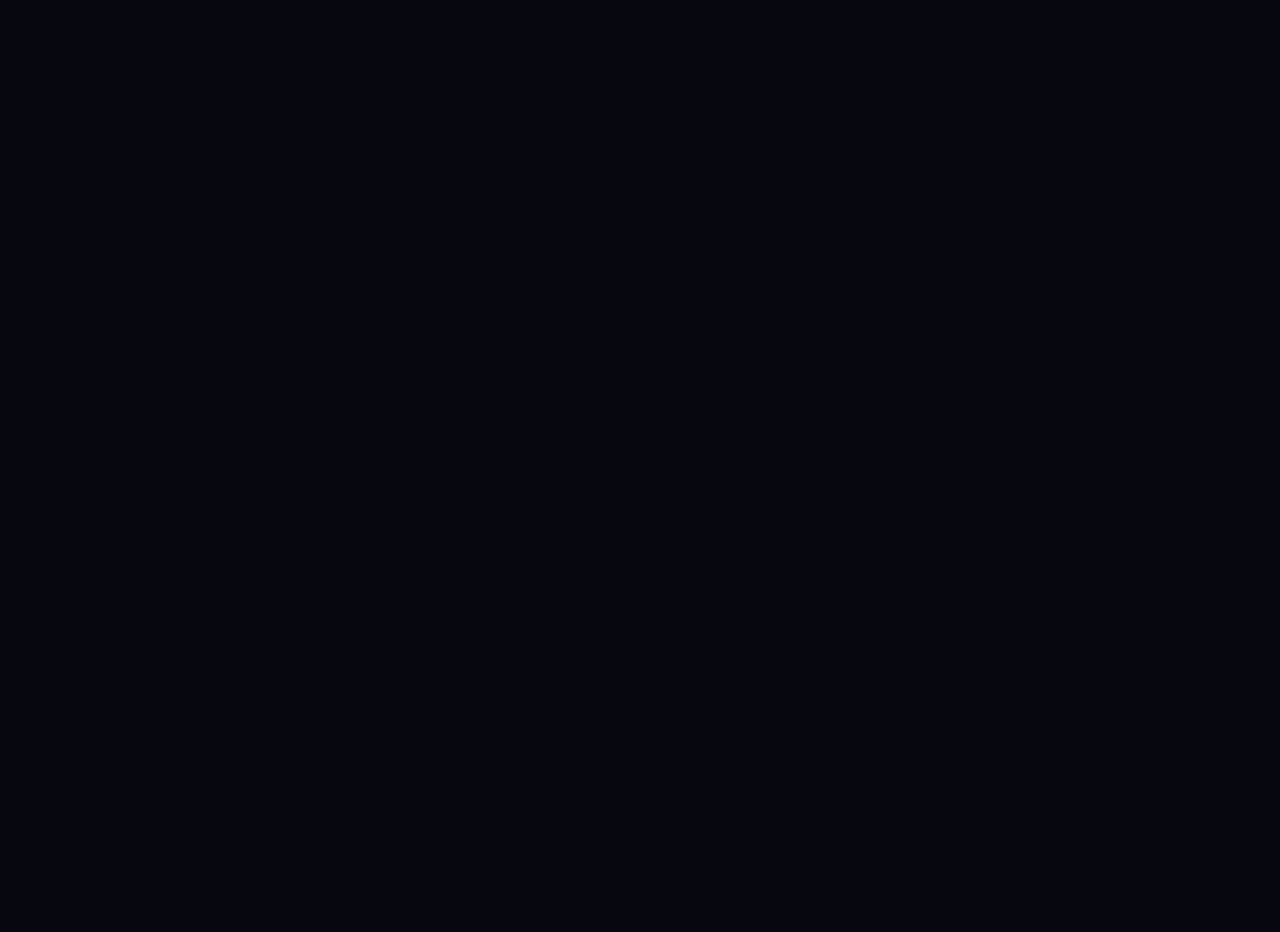
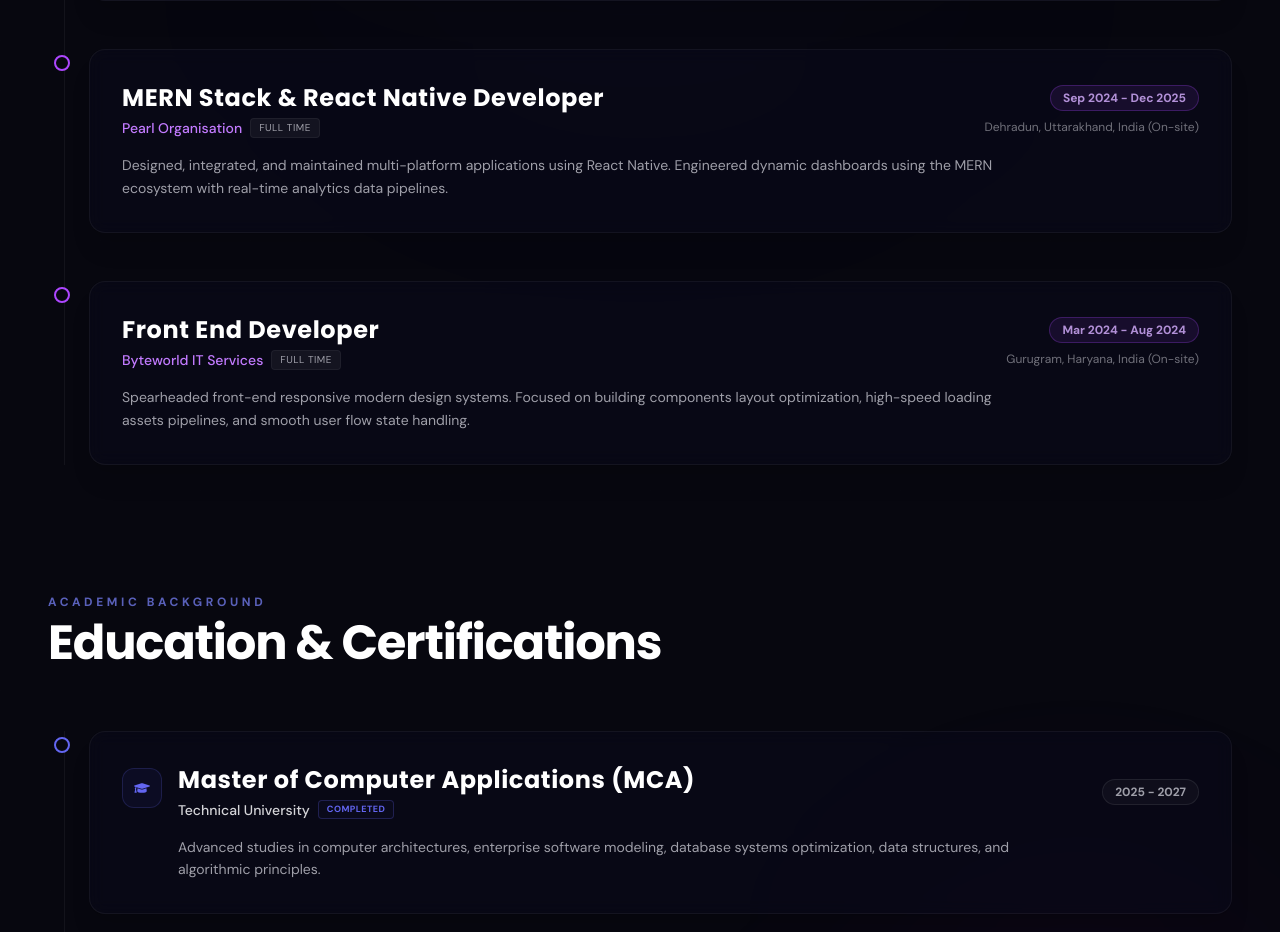
Before and after one commit to devsharma2208/latest_portfoio, a Next.js app: page /about in a window 1280 px wide. Shown: the part 1840-2772 px from the top of the page. Before the commit the page ends 1749 px from the top, so only its background shows below. Built offline with nearby package versions, Linux system fonts and the light colour scheme.

Commit message:
udpated education

```diff
--- a/src/app/about/page.jsx
+++ b/src/app/about/page.jsx
@@ -17,19 +17,20 @@ import {
   FaBriefcase,
   FaGlobe,
   FaLanguage,
-  FaBirthdayCake,
   FaUser,
   FaLocationArrow,
   FaLinkedin,
   FaGithub,
-  FaBrain, // Added for Machine Learning & LLMs
+  FaBrain,
+  FaGraduationCap, // Added for Education Title
+  FaCertificate,   // Added for Certification/Newton School
 } from "react-icons/fa";
 import {
   SiNextdotjs,
   SiTailwindcss,
   SiExpress,
   SiMongodb,
-  SiFastapi, // Added for FastAPI
+  SiFastapi,
 } from "react-icons/si";
 import { CursorGlow, CustomCursor } from "@/custom/mouseGlow/page";
 
@@ -73,13 +74,10 @@ function SkillCircle({ skill, index }) {
           animationDelay: `${index * 0.2}s`,
         }}
       >
-        {/* Outer glow ring */}
         <div
           className="absolute -inset-3 rounded-full opacity-0 group-hover:opacity-100 transition-opacity duration-700 blur-xl"
           style={{ backgroundColor: `${color}15` }}
         />
-
-        {/* Background circle glow */}
         <div
           className="absolute inset-0 rounded-full blur-2xl opacity-20"
           style={{ backgroundColor: color }}
@@ -87,7 +85,6 @@ function SkillCircle({ skill, index }) {
 
         <div className="relative w-24 h-24 sm:w-28 sm:h-28">
           <svg className="w-full h-full -rotate-90" viewBox="0 0 100 100">
-            {/* Track */}
             <circle
               cx="50"
               cy="50"
@@ -96,7 +93,6 @@ function SkillCircle({ skill, index }) {
               strokeWidth="5"
               fill="rgba(255,255,255,0.02)"
             />
-            {/* Progress */}
             <motion.circle
               cx="50"
               cy="50"
@@ -123,7 +119,6 @@ function SkillCircle({ skill, index }) {
             />
           </svg>
 
-          {/* Icon + percentage */}
           <div className="absolute inset-0 flex flex-col items-center justify-center">
             <Icon className="text-xl sm:text-2xl mb-0.5" style={{ color }} />
             <span
@@ -136,7 +131,6 @@ function SkillCircle({ skill, index }) {
         </div>
       </div>
 
-      {/* Label */}
       <p className="mt-4 text-xs sm:text-sm text-zinc-500 group-hover:text-zinc-200 transition-colors duration-500 font-medium text-center max-w-[90px] sm:max-w-none">
         {name}
       </p>
@@ -183,11 +177,60 @@ export default function AboutPage() {
     { name: "Node.js", percent: 80, color: "#68A063", icon: FaNodeJs },
     { name: "Express.js", percent: 75, color: "#A0AEC0", icon: SiExpress },
     { name: "MongoDB", percent: 75, color: "#4DB33D", icon: SiMongodb },
-    // Newly Added AI/ML & Python Technologies
     { name: "ML", percent: 75, color: "#FF6F61", icon: FaBrain },
     { name: "LLM", percent: 80, color: "#A855F7", icon: FaBrain },
     { name: "LangChain", percent: 70, color: "#1C3D5A", icon: FaBrain },
     { name: "FastAPI", percent: 80, color: "#009688", icon: SiFastapi },
+  ];
+
+  // Professional Experience Array
+  const experience = [
+    {
+      role: "Full Stack Developer",
+      company: "Centrelocus",
+      type: "Full Time",
+      duration: "Mar 2026 - Present",
+      location: "Dehradun, Uttarakhand, India (On-site)",
+      description: "Leading MERN & Next.js architecture development while implementing advanced, scalable backend logic alongside customized AI tools and performance rendering optimization frameworks.",
+    },
+    {
+      role: "MERN Stack & React Native Developer",
+      company: "Pearl Organisation",
+      type: "Full Time",
+      duration: "Sep 2024 - Dec 2025",
+      location: "Dehradun, Uttarakhand, India (On-site)",
+      description: "Designed, integrated, and maintained multi-platform applications using React Native. Engineered dynamic dashboards using the MERN ecosystem with real-time analytics data pipelines.",
+    },
+    {
+      role: "Front End Developer",
+      company: "Byteworld IT Services",
+      type: "Full Time",
+      duration: "Mar 2024 - Aug 2024",
+      location: "Gurugram, Haryana, India (On-site)",
+      description: "Spearheaded front-end responsive modern design systems. Focused on building components layout optimization, high-speed loading assets pipelines, and smooth user flow state handling.",
+    },
+  ];
+
+  // Education Array
+  const education = [
+    {
+      degree: "Master of Computer Applications (MCA)",
+      institution: "Technical University",
+      duration: "2025 - 2027",
+      status: "Completed",
+      icon: FaGraduationCap,
+      color: "#6366f1",
+      description: "Advanced studies in computer architectures, enterprise software modeling, database systems optimization, data structures, and algorithmic principles.",
+    },
+    {
+      degree: "Full Stack Web Development Program",
+      institution: "Newton School",
+      duration: "2023 - 2024",
+      status: "Certification",
+      icon: FaCertificate,
+      color: "#10b981",
+      description: "Immersive industrial coding Bootcamp specializing in MERN stack ecosystem. Mastered data architectures, modern state workflows, testing suites, and complex problem-solving patterns.",
+    },
   ];
 
   const fadeUp = {
@@ -214,7 +257,6 @@ export default function AboutPage() {
       <CustomCursor />
       <Header />
 
-      {/* Reduced gap from pt-40 to pt-24 to bring content closer to Header */}
       <main className="relative max-w-7xl mx-auto px-4 sm:px-6 lg:px-8 pt-24 pb-32">
         {/* Grid background */}
         <div
@@ -257,7 +299,6 @@ export default function AboutPage() {
             Profile
           </motion.h1>
 
-          {/* Stylish underline */}
           <motion.div
             variants={fadeUp}
             custom={2}
@@ -280,24 +321,18 @@ export default function AboutPage() {
             className="lg:col-span-5 h-full"
           >
             <div className="group relative h-full flex flex-col">
-              {/* Card outer glow */}
               <div className="absolute -inset-1 rounded-3xl bg-gradient-to-br from-purple-500/[0.08] via-fuchsia-500/[0.04] to-indigo-500/[0.08] opacity-0 group-hover:opacity-100 transition-opacity duration-1000 blur-xl" />
 
               <div className="relative h-full flex flex-col rounded-3xl border border-white/[0.06] bg-white/[0.02] backdrop-blur-xl overflow-hidden">
-                {/* Top gradient bar */}
                 <div className="h-1 bg-gradient-to-r from-purple-500 via-fuchsia-500 to-indigo-500" />
-
-                {/* Card inner glow on hover */}
                 <div className="absolute top-0 left-0 right-0 h-40 bg-gradient-to-b from-purple-500/[0.03] to-transparent pointer-events-none" />
 
                 <div className="relative p-6 sm:p-8 flex flex-col h-full">
-                  {/* Avatar + Name */}
                   <div className="flex items-center gap-4 mb-8">
                     <div className="relative">
                       <div className="w-16 h-16 rounded-2xl bg-gradient-to-br from-purple-600 to-indigo-600 flex items-center justify-center text-2xl font-bold shadow-lg shadow-purple-500/20">
                         DS
                       </div>
-                      {/* Status dot */}
                       <div className="absolute -bottom-1 -right-1 w-4 h-4 rounded-full bg-emerald-500 border-2 border-[#030303]">
                         <div className="absolute inset-0 rounded-full bg-emerald-400 animate-ping opacity-40" />
                       </div>
@@ -312,93 +347,31 @@ export default function AboutPage() {
                     </div>
                   </div>
 
-                  {/* Divider */}
                   <div className="h-px bg-gradient-to-r from-white/[0.06] via-white/[0.02] to-transparent mb-6" />
 
-                  {/* Info fields */}
                   <div className="space-y-1 text-3xl font-semibold">
-                    <InfoField
-                      icon={FaUser}
-                      label="Full Name"
-                      value="Dev Sharma"
-                      color="#a855f7"
-                    />
-                    <InfoField
-                      icon={FaBriefcase}
-                      label="Role"
-                      value="MERN & AI Stack Developer"
-                      color="#f472b6"
-                    />
-                    <InfoField
-                      icon={FaGlobe}
-                      label="Nationality"
-                      value="Indian"
-                      color="#38bdf8"
-                    />
-                    <InfoField
-                      icon={FaLanguage}
-                      label="Languages"
-                      value="English, Hindi"
-                      color="#a3e635"
-                    />
-                    <InfoField
-                      icon={FaMapMarkerAlt}
-                      label="Location"
-                      value="Saharanpur, Uttar Pradesh"
-                      color="#f87171"
-                    />
-                    <InfoField
-                      icon={FaLocationArrow}
-                      label="Current Location"
-                      value="Dehradun"
-                      color="#c084fc"
-                    />
-                    <InfoField
-                      icon={FaPhone}
-                      label="Phone"
-                      value="+91 7668776421"
-                      color="#34d399"
-                    />
-                    <InfoField
-                      icon={FaEnvelope}
-                      label="Email"
-                      value="devsharmaelc@gmail.com"
-                      color="#60a5fa"
-                    />
-                    <InfoField
-                      icon={FaBriefcase}
-                      label="Organisation"
-                      value="Centrelocus"
-                      color="#fbbf24"
-                    />
+                    <InfoField icon={FaUser} label="Full Name" value="Dev Sharma" color="#a855f7" />
+                    <InfoField icon={FaBriefcase} label="Role" value="MERN & AI Stack Developer" color="#f472b6" />
+                    <InfoField icon={FaGlobe} label="Nationality" value="Indian" color="#38bdf8" />
+                    <InfoField icon={FaLanguage} label="Languages" value="English, Hindi" color="#a3e635" />
+                    <InfoField icon={FaMapMarkerAlt} label="Location" value="Saharanpur, Uttar Pradesh" color="#f87171" />
+                    <InfoField icon={FaLocationArrow} label="Current Location" value="Dehradun" color="#c084fc" />
+                    <InfoField icon={FaPhone} label="Phone" value="+91 7668776421" color="#34d399" />
+                    <InfoField icon={FaEnvelope} label="Email" value="devsharmaelc@gmail.com" color="#60a5fa" />
+                    <InfoField icon={FaBriefcase} label="Organisation" value="Centrelocus" color="#fbbf24" />
                   </div>
 
-                  {/* Spacer to push footer down if needed */}
                   <div className="flex-grow"></div>
-
-                  {/* Divider */}
                   <div className="h-px bg-gradient-to-r from-white/[0.06] via-white/[0.02] to-transparent my-6" />
 
-                  {/* Social Links */}
                   <div className="flex items-center gap-3">
-                    <a
-                      href="https://linkedin.com"
-                      target="_blank"
-                      rel="noopener noreferrer"
-                      className="w-10 h-10 rounded-xl bg-white/[0.03] border border-white/[0.06] flex items-center justify-center text-zinc-500 hover:text-[#0A66C2] hover:border-[#0A66C2]/30 hover:bg-[#0A66C2]/[0.06] transition-all duration-300"
-                    >
+                    <a href="https://linkedin.com" target="_blank" rel="noopener noreferrer" className="w-10 h-10 rounded-xl bg-white/[0.03] border border-white/[0.06] flex items-center justify-center text-zinc-500 hover:text-[#0A66C2] hover:border-[#0A66C2]/30 hover:bg-[#0A66C2]/[0.06] transition-all duration-300">
                       <FaLinkedin className="text-sm" />
                     </a>
-                    <a
-                      href="https://github.com"
-                      target="_blank"
-                      rel="noopener noreferrer"
-                      className="w-10 h-10 rounded-xl bg-white/[0.03] border border-white/[0.06] flex items-center justify-center text-zinc-500 hover:text-white hover:border-white/20 hover:bg-white/[0.06] transition-all duration-300"
-                    >
+                    <a href="https://github.com" target="_blank" rel="noopener noreferrer" className="w-10 h-10 rounded-xl bg-white/[0.03] border border-white/[0.06] flex items-center justify-center text-zinc-500 hover:text-white hover:border-white/20 hover:bg-white/[0.06] transition-all duration-300">
                       <FaGithub className="text-sm" />
                     </a>
 
-                    {/* Download CV Button */}
                     <motion.a
                       href="/resume.pdf"
                       download
@@ -419,60 +392,35 @@ export default function AboutPage() {
           <motion.div
             initial={{ opacity: 0, x: 40 }}
             animate={{ opacity: 1, x: 0 }}
-            transition={{
-              duration: 0.9,
-              delay: 0.2,
-              ease: [0.25, 0.4, 0.25, 1],
-            }}
+            transition={{ duration: 0.9, delay: 0.2, ease: [0.25, 0.4, 0.25, 1] }}
             className="lg:col-span-7 h-full"
           >
             <div className="group relative h-full flex flex-col">
-              {/* Card outer glow */}
               <div className="absolute -inset-1 rounded-3xl bg-gradient-to-br from-indigo-500/[0.06] via-purple-500/[0.03] to-fuchsia-500/[0.06] opacity-0 group-hover:opacity-100 transition-opacity duration-1000 blur-xl" />
 
               <div className="relative h-full flex flex-col rounded-3xl border border-white/[0.06] bg-white/[0.02] backdrop-blur-xl overflow-hidden">
-                {/* Top gradient bar */}
                 <div className="h-1 bg-gradient-to-r from-indigo-500 via-purple-500 to-fuchsia-500" />
-
-                {/* Inner glow */}
                 <div className="absolute top-0 left-0 right-0 h-40 bg-gradient-to-b from-indigo-500/[0.03] to-transparent pointer-events-none" />
 
                 <div className="relative p-6 sm:p-10 flex flex-col h-full">
-                  {/* Section heading */}
                   <div className="flex items-center gap-3 mb-10">
                     <div className="w-8 h-8 rounded-lg bg-purple-500/10 border border-purple-500/20 flex items-center justify-center">
-                      <svg
-                        className="w-4 h-4 text-purple-400"
-                        fill="none"
-                        viewBox="0 0 24 24"
-                        stroke="currentColor"
-                        strokeWidth={2}
-                      >
-                        <path
-                          strokeLinecap="round"
-                          strokeLinejoin="round"
-                          d="M9.75 17L9 20l-1 1h8l-1-1-.75-3M3 13h18M5 17h14a2 2 0 002-2V5a2 2 0 00-2-2H5a2 2 0 00-2 2v10a2 2 0 002 2z"
-                        />
+                      <svg className="w-4 h-4 text-purple-400" fill="none" viewBox="0 0 24 24" stroke="currentColor" strokeWidth={2}>
+                        <path strokeLinecap="round" strokeLinejoin="round" d="M9.75 17L9 20l-1 1h8l-1-1-.75-3M3 13h18M5 17h14a2 2 0 002-2V5a2 2 0 00-2-2H5a2 2 0 00-2 2v10a2 2 0 002 2z" />
                       </svg>
                     </div>
                     <div>
-                      <h3 className="text-xl font-semibold tracking-tight">
-                        Technical Proficiency
-                      </h3>
-                      <p className="text-[10px] text-zinc-600 uppercase tracking-[0.2em]">
-                        Full Stack & Intelligent Systems
-                      </p>
+                      <h3 className="text-xl font-semibold tracking-tight">Technical Proficiency</h3>
+                      <p className="text-[10px] text-zinc-600 uppercase tracking-[0.2em]">Full Stack & Intelligent Systems</p>
                     </div>
                   </div>
 
-                  {/* Responsive Skills Grid (3 columns on mobile, 4 columns on larger screens to handle 13 items neatly) */}
                   <div className="flex-grow grid grid-cols-3 sm:grid-cols-4 gap-x-4 gap-y-8 sm:gap-x-6 sm:gap-y-10 place-items-center content-center">
                     {skills.map((skill, i) => (
                       <SkillCircle key={i} skill={skill} index={i} />
                     ))}
                   </div>
 
-                  {/* Bottom stats bar - Safely expanded to 4 columns to include AI & Automation stats */}
                   <div className="mt-8 pt-8 border-t border-white/[0.04]">
                     <div className="grid grid-cols-4 gap-2 text-center">
                       {[
@@ -482,15 +430,8 @@ export default function AboutPage() {
                         { label: "AI & ML", value: "3", color: "#10B981" },
                       ].map((stat, i) => (
                         <div key={i} className="group/stat">
-                          <p
-                            className="text-xl sm:text-2xl font-bold tabular-nums"
-                            style={{ color: stat.color }}
-                          >
-                            {stat.value}
-                          </p>
-                          <p className="text-[9px] sm:text-[10px] uppercase tracking-[0.15em] text-zinc-600 mt-1">
-                            {stat.label}
-                          </p>
+                          <p className="text-xl sm:text-2xl font-bold tabular-nums" style={{ color: stat.color }}>{stat.value}</p>
+                          <p className="text-[9px] sm:text-[10px] uppercase tracking-[0.15em] text-zinc-600 mt-1">{stat.label}</p>
                         </div>
                       ))}
                     </div>
@@ -500,6 +441,140 @@ export default function AboutPage() {
             </div>
           </motion.div>
         </div>
+
+        {/* ===== PROFESSIONAL EXPERIENCE TIMELINE ===== */}
+        <section className="max-w-7xl mx-auto mt-32 px-2 sm:px-4">
+          <div className="mb-16">
+            <span className="text-[12px] font-bold uppercase tracking-[0.3em] text-purple-400/70 block mb-2">
+              Journey
+            </span>
+            <h2 className="text-3xl sm:text-5xl font-semibold tracking-tight text-white">
+              Professional Experience
+            </h2>
+          </div>
+
+          <div className="relative border-l border-white/5 pl-6 ml-4 space-y-12">
+            {experience.map((exp, i) => (
+              <motion.div
+                key={i}
+                initial={{ opacity: 0, x: -20 }}
+                whileInView={{ opacity: 1, x: 0 }}
+                viewport={{ once: true }}
+                transition={{ duration: 0.5, delay: i * 0.1 }}
+                className="relative group"
+              >
+                <div className="absolute -left-[35px] top-1.5 w-4 h-4 rounded-full bg-[#07070f] border-2 border-purple-500 group-hover:bg-purple-400 transition-colors duration-300 flex items-center justify-center">
+                  <div className="w-1 h-1 bg-white rounded-full hidden group-hover:block" />
+                </div>
+
+                <div className="bg-[#0c0c20]/40 hover:bg-[#0f0f29]/60 border border-white/[0.05] rounded-2xl p-6 md:p-8 transition-all duration-300 shadow-xl backdrop-blur-sm group-hover:border-purple-500/20">
+                  <div className="flex flex-col md:flex-row md:items-center justify-between gap-3 mb-4">
+                    <div>
+                      <h3 className="text-xl sm:text-2xl font-bold text-white tracking-wide">
+                        {exp.role}
+                      </h3>
+                      <div className="flex flex-wrap items-center gap-2 mt-1 text-sm">
+                        <span className="text-purple-400 font-medium">{exp.company}</span>
+                        {exp.type && (
+                          <span className="text-[10px] uppercase bg-white/5 px-2 py-0.5 rounded text-zinc-400 border border-white/5 tracking-wider">
+                            {exp.type}
+                          </span>
+                        )}
+                      </div>
+                    </div>
+                    <div className="text-right flex flex-col items-start md:items-end">
+                      <span className="text-xs font-bold text-purple-300/80 bg-purple-500/10 border border-purple-500/25 px-3 py-1 rounded-full whitespace-nowrap">
+                        {exp.duration}
+                      </span>
+                      {exp.location && (
+                        <span className="text-xs text-zinc-500 mt-2">{exp.location}</span>
+                      )}
+                    </div>
+                  </div>
+                  <p className="text-zinc-400 text-sm leading-relaxed max-w-4xl">
+                    {exp.description}
+                  </p>
+                </div>
+              </motion.div>
+            ))}
+          </div>
+        </section>
+
+        {/* ===== ADDED: EDUCATION TIMELINE SECTION ===== */}
+        <section className="max-w-7xl mx-auto mt-32 px-2 sm:px-4">
+          <div className="mb-16">
+            <span className="text-[12px] font-bold uppercase tracking-[0.3em] text-indigo-400/70 block mb-2">
+              Academic Background
+            </span>
+            <h2 className="text-3xl sm:text-5xl font-semibold tracking-tight text-white">
+              Education & Certifications
+            </h2>
+          </div>
+
+          <div className="relative border-l border-white/5 pl-6 ml-4 space-y-12">
+            {education.map((edu, i) => {
+              const EduIcon = edu.icon;
+              return (
+                <motion.div
+                  key={i}
+                  initial={{ opacity: 0, x: -20 }}
+                  whileInView={{ opacity: 1, x: 0 }}
+                  viewport={{ once: true }}
+                  transition={{ duration: 0.5, delay: i * 0.1 }}
+                  className="relative group"
+                >
+                  {/* Custom Timeline Dot Marker with Variable Color */}
+                  <div
+                    className="absolute -left-[35px] top-1.5 w-4 h-4 rounded-full bg-[#07070f] border-2 transition-colors duration-300 flex items-center justify-center"
+                    style={{ borderColor: edu.color }}
+                  >
+                    <div className="w-1 h-1 bg-white rounded-full hidden group-hover:block" />
+                  </div>
+
+                  <div className="bg-[#0c0c20]/40 hover:bg-[#0f0f29]/60 border border-white/[0.05] rounded-2xl p-6 md:p-8 transition-all duration-300 shadow-xl backdrop-blur-sm group-hover:border-white/[0.12]">
+                    <div className="flex flex-col md:flex-row md:items-center justify-between gap-3 mb-4">
+                      <div className="flex items-start gap-4">
+                        {/* Dynamic Floating Education/Bootcamp Icon */}
+                        <div
+                          className="w-10 h-10 rounded-xl flex items-center justify-center shrink-0 border border-white/[0.06] mt-1"
+                          style={{ backgroundColor: `${edu.color}10`, borderColor: `${edu.color}30` }}
+                        >
+                          <EduIcon style={{ color: edu.color }} className="text-base" />
+                        </div>
+                        <div>
+                          <h3 className="text-xl sm:text-2xl font-bold text-white tracking-wide">
+                            {edu.degree}
+                          </h3>
+                          <div className="flex flex-wrap items-center gap-2 mt-1 text-sm">
+                            <span className="text-zinc-300 font-medium">{edu.institution}</span>
+                            {edu.status && (
+                              <span
+                                className="text-[9px] font-bold uppercase px-2 py-0.5 rounded border tracking-wider"
+                                style={{ color: edu.color, borderColor: `${edu.color}40`, backgroundColor: `${edu.color}08` }}
+                              >
+                                {edu.status}
+                              </span>
+                            )}
+                          </div>
+                        </div>
+                      </div>
+
+                      <div className="text-right flex flex-col items-start md:items-end pl-14 md:pl-0">
+                        <span className="text-xs font-semibold text-zinc-400 bg-white/[0.03] border border-white/[0.08] px-3 py-1 rounded-full whitespace-nowrap">
+                          {edu.duration}
+                        </span>
+                      </div>
+                    </div>
+
+                    <p className="text-zinc-400 text-sm leading-relaxed max-w-4xl pl-14 md:pl-14">
+                      {edu.description}
+                    </p>
+                  </div>
+                </motion.div>
+              );
+            })}
+          </div>
+        </section>
       </main>
       <Footer />
 
```
Also changed, not shown: src/app/works/page.jsx (+0 -50 lines).
